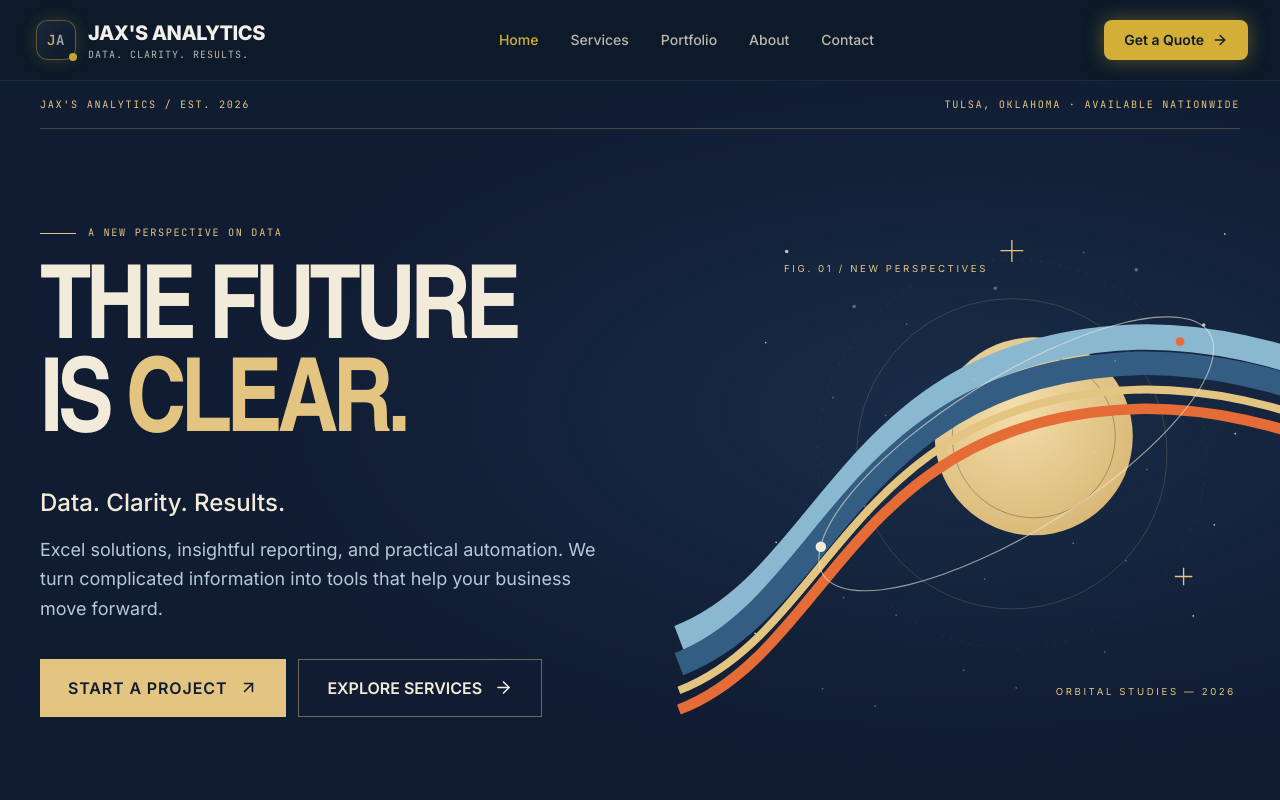
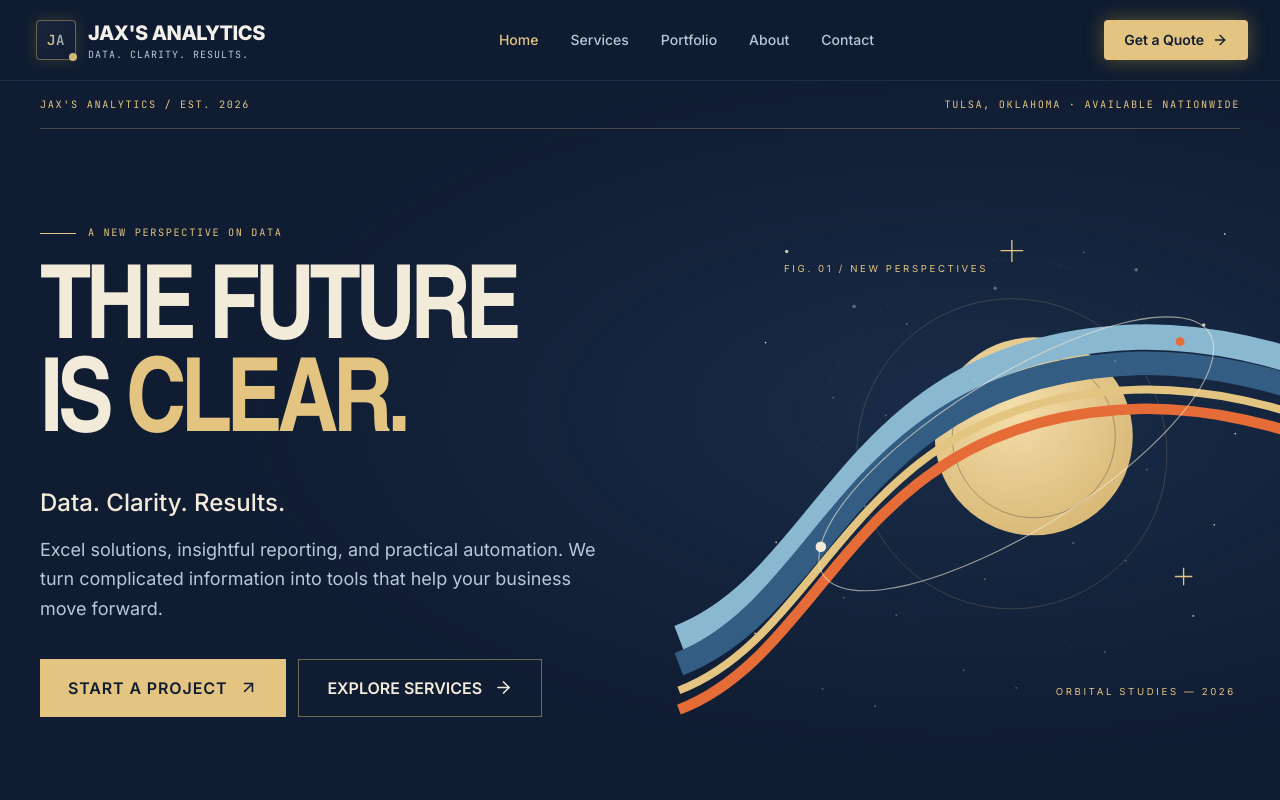
Before and after one commit to JaxmaN03/jax-analytics, a React (Vite) app: page / in a window 1280 px wide. Shown: the top 800 px of the page. Built offline with nearby package versions, Linux system fonts and the light colour scheme.

Commit message:
Align navigation styling with Space Age palette

```diff
--- a/src/components/Navbar.jsx
+++ b/src/components/Navbar.jsx
@@ -33,8 +33,8 @@ export default function Navbar({ onSelectService, currentPage }) {
     <header
       className={`sticky top-0 z-50 w-full transition-all duration-300 ${
         isScrolled
-          ? 'bg-[#0D1B2A]/95 backdrop-blur-md border-b border-slate-800/80 shadow-lg shadow-black/40'
-          : 'bg-[#0D1B2A]/80 backdrop-blur-sm border-b border-slate-800/40'
+          ? 'bg-[#101C32]/95 backdrop-blur-md border-b border-slate-800/80 shadow-lg shadow-black/40'
+          : 'bg-[#101C32]/80 backdrop-blur-sm border-b border-slate-800/40'
       }`}
     >
       <div className="max-w-7xl mx-auto px-4 sm:px-6 lg:px-8">
@@ -43,20 +43,20 @@ export default function Navbar({ onSelectService, currentPage }) {
           <a
             href={PAGE_URLS.home}
             onClick={(e) => handleLinkClick(e, '#home')}
-            className="flex items-center gap-3 group focus:outline-none focus:ring-2 focus:ring-[#D4AF37] rounded-lg p-1"
+            className="flex items-center gap-3 group focus:outline-none focus:ring-2 focus:ring-[#E3C581] rounded-sm p-1"
             aria-label="Jax's Analytics Home"
           >
-            <div className="relative flex items-center justify-center w-10 h-10 rounded-xl bg-gradient-to-br from-[#1B263B] to-[#0D1B2A] border border-[#D4AF37]/40 group-hover:border-[#D4AF37] shadow-[0_0_15px_rgba(212,175,55,0.2)] transition-all duration-300">
-              <span className="font-mono font-extrabold text-sm tracking-wider text-transparent bg-clip-text bg-gradient-to-r from-[#D4AF37] to-[#91A4BC]">
+            <div className="relative flex items-center justify-center w-10 h-10 rounded-sm bg-gradient-to-br from-[#1B263B] to-[#101C32] border border-[#E3C581]/40 group-hover:border-[#E3C581] shadow-[0_0_15px_rgba(212,175,55,0.2)] transition-all duration-300">
+              <span className="font-mono font-extrabold text-sm tracking-wider text-transparent bg-clip-text bg-gradient-to-r from-[#E3C581] to-[#91A4BC]">
                 JA
               </span>
-              <div className="absolute -bottom-0.5 -right-0.5 w-2 h-2 bg-[#D4AF37] rounded-full animate-pulse" />
+              <div className="absolute -bottom-0.5 -right-0.5 w-2 h-2 bg-[#E3C581] rounded-full animate-pulse" />
             </div>
             <div className="flex flex-col">
-              <span className="font-extrabold text-lg sm:text-xl tracking-tight text-white group-hover:text-[#D4AF37] transition-colors">
+              <span className="font-extrabold text-lg sm:text-xl tracking-tight text-white group-hover:text-[#E3C581] transition-colors">
                 JAX&apos;S ANALYTICS
               </span>
-              <span className="text-[10px] uppercase font-mono tracking-widest text-[#BDB8AE]">
+              <span className="text-[10px] uppercase font-mono tracking-widest text-[#B9C8D8]">
                 {SITE_CONFIG.tagline}
               </span>
             </div>
@@ -70,7 +70,7 @@ export default function Navbar({ onSelectService, currentPage }) {
                 href={link.href}
                 aria-current={currentPage === link.id ? 'page' : undefined}
                 onClick={(e) => handleLinkClick(e, link.href)}
-                className={`text-sm font-medium transition-colors duration-200 ${currentPage === link.id ? 'text-[#D4AF37]' : 'text-[#BDB8AE] hover:text-[#D4AF37]'}`}
+                className={`text-sm font-medium transition-colors duration-200 ${currentPage === link.id ? 'text-[#E3C581]' : 'text-[#B9C8D8] hover:text-[#E3C581]'}`}
               >
                 {link.name}
               </a>
@@ -82,7 +82,7 @@ export default function Navbar({ onSelectService, currentPage }) {
             <a
               href={PAGE_URLS.contact}
               onClick={handleGetQuote}
-              className="relative inline-flex items-center justify-center px-5 py-2.5 text-sm font-semibold text-black bg-[#D4AF37] rounded-lg shadow-[0_0_20px_rgba(212,175,55,0.4)] hover:shadow-[0_0_25px_rgba(212,175,55,0.7)] hover:bg-[#E2C568] transition-all duration-200 active:scale-95"
+              className="relative inline-flex items-center justify-center px-5 py-2.5 text-sm font-semibold text-[#101C32] bg-[#E3C581] rounded-sm shadow-[0_0_20px_rgba(212,175,55,0.4)] hover:shadow-[0_0_25px_rgba(212,175,55,0.7)] hover:bg-[#F3EBD9] transition-all duration-200 active:scale-95"
             >
               <span>Get a Quote</span>
               <ArrowRight className="w-4 h-4 ml-2" />
@@ -94,7 +94,7 @@ export default function Navbar({ onSelectService, currentPage }) {
             <button
               type="button"
               onClick={() => setIsMobileMenuOpen(!isMobileMenuOpen)}
-              className="p-2 text-[#BDB8AE] hover:text-[#D4AF37] hover:bg-[#1B263B] rounded-lg transition-colors focus:outline-none focus:ring-2 focus:ring-[#D4AF37]"
+              className="p-2 text-[#B9C8D8] hover:text-[#E3C581] hover:bg-[#1B263B] rounded-sm transition-colors focus:outline-none focus:ring-2 focus:ring-[#E3C581]"
               aria-expanded={isMobileMenuOpen}
               aria-label="Toggle navigation menu"
             >
@@ -107,7 +107,7 @@ export default function Navbar({ onSelectService, currentPage }) {
       {/* Mobile Navigation Dropdown */}
       {isMobileMenuOpen && (
         <div
-          className="md:hidden border-b border-slate-800 bg-[#0D1B2A]/98 px-4 pt-2 pb-6 space-y-3"
+          className="md:hidden border-b border-slate-800 bg-[#101C32]/98 px-4 pt-2 pb-6 space-y-3"
           aria-label="Mobile Navigation"
         >
           {navLinks.map((link) => (
@@ -116,7 +116,7 @@ export default function Navbar({ onSelectService, currentPage }) {
               href={link.href}
                 aria-current={currentPage === link.id ? 'page' : undefined}
               onClick={(e) => handleLinkClick(e, link.href)}
-              className={`block px-3 py-2.5 rounded-lg text-base transition-colors border-l-2 ${currentPage === link.id ? 'font-semibold text-[#D4AF37] bg-[#D4AF37]/10 border-[#D4AF37]' : 'font-medium text-[#BDB8AE] border-transparent hover:text-white hover:bg-[#1B263B]'}`}
+              className={`block px-3 py-2.5 rounded-sm text-base transition-colors border-l-2 ${currentPage === link.id ? 'font-semibold text-[#E3C581] bg-[#E3C581]/10 border-[#E3C581]' : 'font-medium text-[#B9C8D8] border-transparent hover:text-white hover:bg-[#1B263B]'}`}
             >
               {link.name}
             </a>
@@ -125,7 +125,7 @@ export default function Navbar({ onSelectService, currentPage }) {
             <a
               href={PAGE_URLS.contact}
               onClick={handleGetQuote}
-              className="w-full flex items-center justify-center px-5 py-3 text-base font-semibold text-black bg-[#D4AF37] rounded-lg shadow-[0_0_15px_rgba(212,175,55,0.4)] hover:bg-[#E2C568] transition-all duration-200"
+              className="w-full flex items-center justify-center px-5 py-3 text-base font-semibold text-[#101C32] bg-[#E3C581] rounded-sm shadow-[0_0_15px_rgba(212,175,55,0.4)] hover:bg-[#F3EBD9] transition-all duration-200"
             >
               <span>Get a Quote</span>
               <ArrowRight className="w-4 h-4 ml-2" />
```
